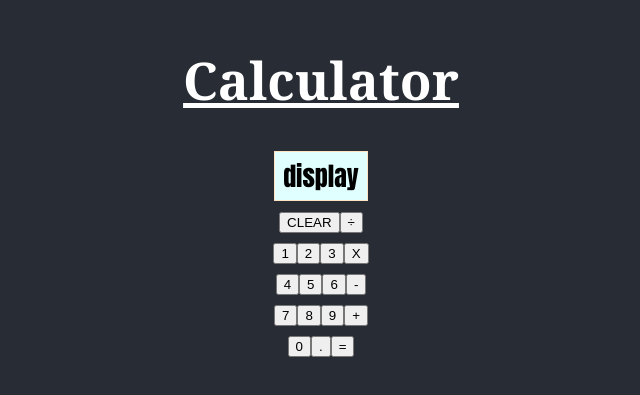
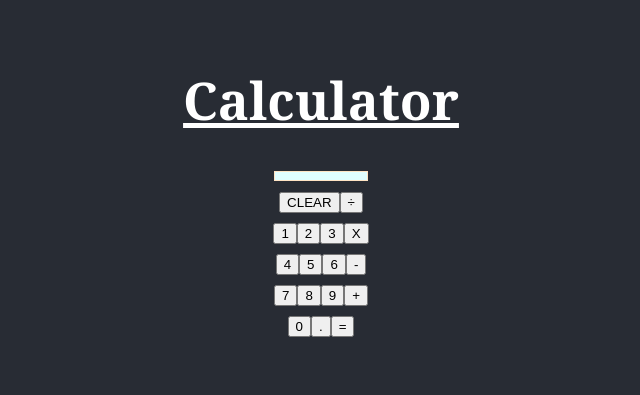
Before and after one commit to StevenRam7/calculator, a React (Create React App) app: page / in a window 1280 px wide. Shown: the part 217-612 px from the top of the page, without its empty margins (319-959 px from the left). Built offline with nearby package versions, Linux system fonts and the light colour scheme; the HTML template or start-up script is replaced by a standard one.

Commit message:
add selection, console logs

```diff
--- a/src/Math.js
+++ b/src/Math.js
@@ -3,20 +3,25 @@ import { Context } from "./App";
 
 function Math() {
 //add functionality & classes to buttons
-const { setSelection } = useContext(Context);
+const { selection, setSelection } = useContext(Context);
 const [display1, setDisplay1] = useState(null)
+function handleClick(num) {
+    console.log(num)
+    setSelection(num)
+    console.log("selection = " + selection)
+}
 
     return (
         <div className="main">
             <div className="display">
-                display
+                {selection}
             </div>
             <div className="row1">
                 <button>CLEAR</button>
                 <button>÷</button>
             </div>
            <div className="row2"></div>
-                <button>1</button>
+                <button onClick={() => handleClick(1)}>1</button>
                 <button>2</button>
                 <button>3</button>
                 <button>X</button>
```
